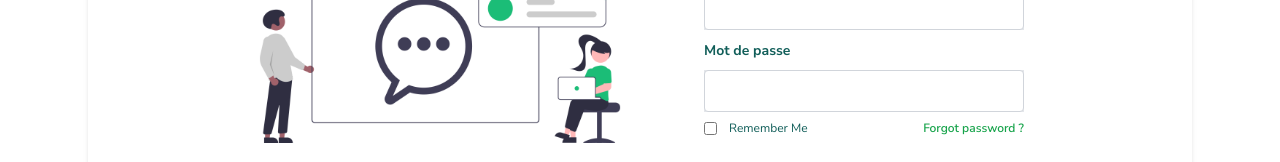
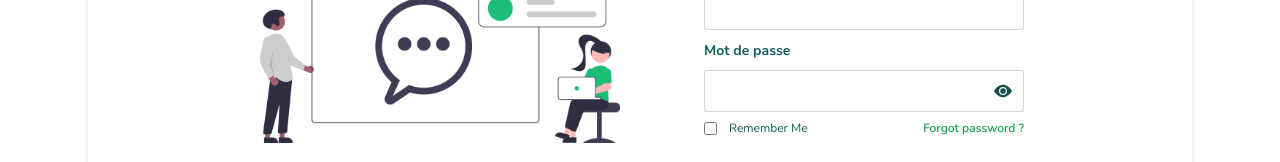
Before and after one commit to GloireMutaliko21/simple-chat-app, a React (Vite) app in the folder frontend/: page / in a window 1280 px wide. Shown: the part 367-529 px from the top of the page. Built offline with nearby package versions, Linux system fonts and the light colour scheme; no server answers.

Commit message:
feat: UI-hide/show password field

```diff
--- a/frontend/src/components/Input.jsx
+++ b/frontend/src/components/Input.jsx
@@ -1,4 +1,6 @@
-import React from 'react'
+import { useState } from 'react';
+
+import { useStateContext } from "../context/ContextProvider";
 
 const Input = (
     {
@@ -11,6 +13,14 @@ const Input = (
         reference
     }
 ) => {
+    const { boolingState, setBoolingState } = useStateContext();
+
+    const handleChangeIcon = () => {
+        setBoolingState(prevState => {
+            return { ...prevState, showPassword: !prevState.showPassword }
+        });
+    };
+
     return (
         <div>
             <label className='font-bold text-sm'>{label}</label>
@@ -28,9 +38,9 @@ const Input = (
                 </input>
                 <span
                     className='absolute right-3 hover:cursor-pointer text-lg text-teal-900'
-                // onClick={handleChangeIcon}
+                    onClick={handleChangeIcon}
                 >
-                    {/* {!boolingState.showPassword ? icon : iconMask} */}
+                    {!boolingState.showPassword ? icon : iconMask}
                 </span>
             </div>
         </div>
--- a/frontend/src/context/ContextProvider.jsx
+++ b/frontend/src/context/ContextProvider.jsx
@@ -8,6 +8,7 @@ export const ContextProvider = memo(({ children }) => {
         loginStatus: false,
         isSignNotLog: false,
         isTimeToFetch: true,
+        showPassword: false,
     })
     return (
         <StateContext.Provider
--- a/frontend/src/pages/Login.jsx
+++ b/frontend/src/pages/Login.jsx
@@ -1,6 +1,7 @@
 import { useState, useMemo } from 'react';
+import { FcGoogle } from 'react-icons/fc'
+import { BsEyeFill, BsFillEyeSlashFill } from "react-icons/bs";
 
-import { FcGoogle } from 'react-icons/fc'
 import Button from '../components/Button';
 import Input from '../components/Input';
 import { API_URL } from '../constants/apiUrl';
@@ -81,11 +82,11 @@ const Login = () => {
                 />
                 <Input
                     label='Mot de passe'
-                    // type={boolingState.showPassword ? 'text' : 'password'}
+                    type={boolingState.showPassword ? 'text' : 'password'}
                     onChange={handleChange}
                     name="password"
-                // icon={<BsEyeFill />}
-                // iconMask={<BsFillEyeSlashFill />}
+                    icon={<BsEyeFill />}
+                    iconMask={<BsFillEyeSlashFill />}
                 />
             </div>
             <div className='flex justify-between items-center text-xs'>
--- a/frontend/src/pages/Signup.jsx
+++ b/frontend/src/pages/Signup.jsx
@@ -1,4 +1,5 @@
 import { useState, useMemo } from "react";
+import { BsEyeFill, BsFillEyeSlashFill } from "react-icons/bs";
 
 import { useStateContext } from "../context/ContextProvider";
 import Button from '../components/Button';
@@ -76,11 +77,11 @@ const Signup = () => {
                 />
                 <Input
                     label='Mot de passe'
-                    // type={boolingState.showPassword ? 'text' : 'password'}
+                    type={boolingState.showPassword ? 'text' : 'password'}
                     onChange={handleChange}
                     name="password"
-                // icon={<BsEyeFill />}
-                // iconMask={<BsFillEyeSlashFill />}
+                    icon={<BsEyeFill />}
+                    iconMask={<BsFillEyeSlashFill />}
                 />
             </div>
             <div className='flex justify-between items-center text-xs'>
```
